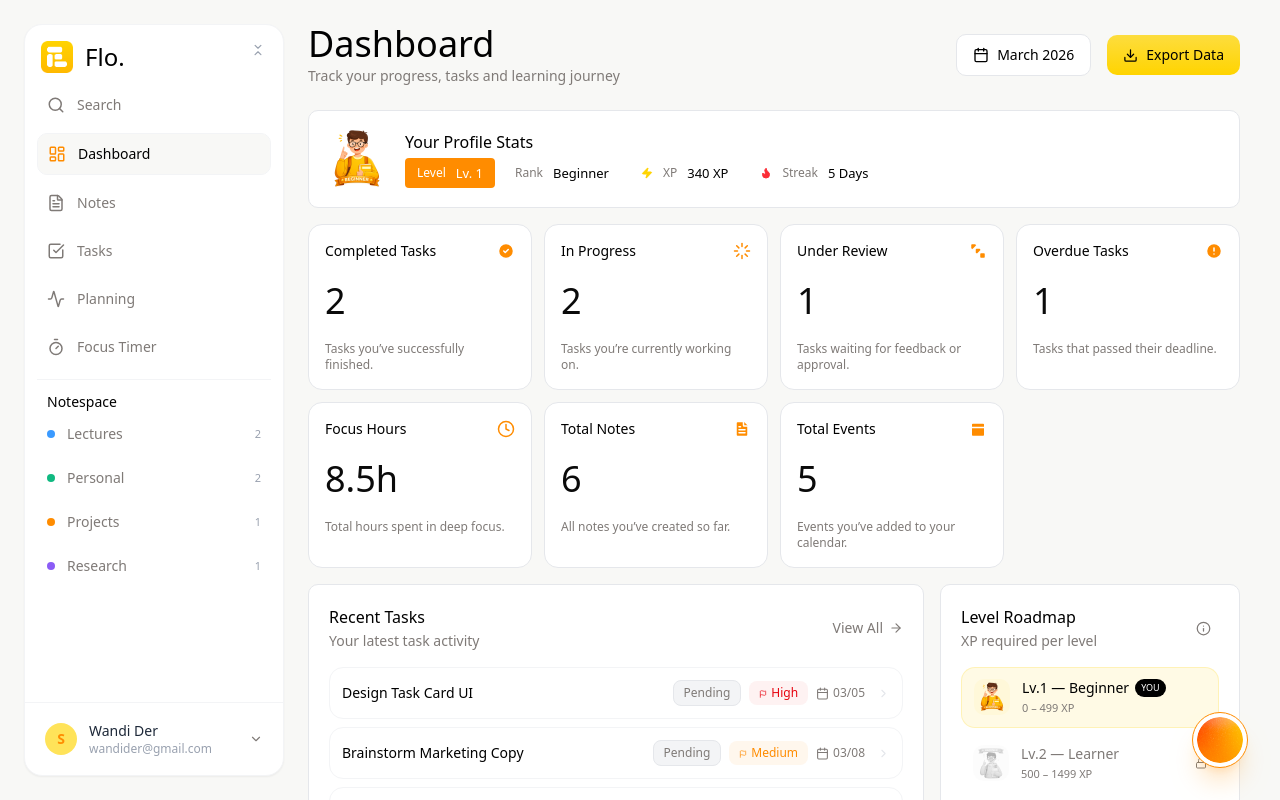
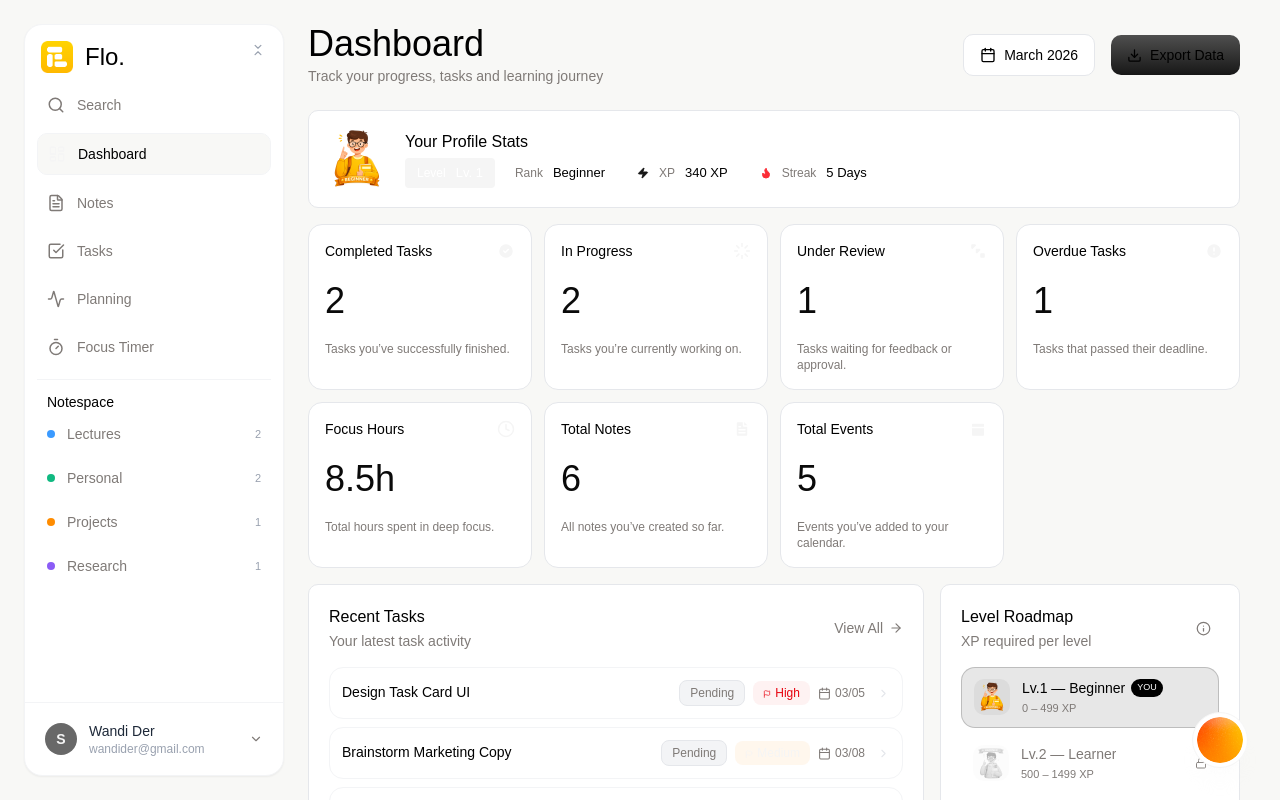
Before and after one commit to nandah4/flo, a React (Vite) app: page /dashboard in a window 1280 px wide. Built offline with nearby package versions, Linux system fonts and the light colour scheme; grey boxes are pictures that could not be loaded.

Commit message:
feat: initial commit

```diff
--- a/package.json
+++ b/package.json
@@ -10,6 +10,7 @@
     "preview": "vite preview"
   },
   "dependencies": {
+    "@fontsource-variable/geist": "^5.2.8",
     "@tailwindcss/vite": "^4.2.1",
     "@tiptap/extension-placeholder": "^3.20.0",
     "@tiptap/pm": "^3.20.0",
@@ -40,7 +41,7 @@
     "eslint-plugin-react-hooks": "^7.0.1",
     "eslint-plugin-react-refresh": "^0.4.24",
     "globals": "^16.5.0",
-    "shadcn": "^3.8.5",
+    "shadcn": "^4.0.0",
     "tw-animate-css": "^1.4.0",
     "typescript": "~5.9.3",
     "typescript-eslint": "^8.48.0",
--- /dev/null
+++ b/src/components/ui/button.tsx
@@ -0,0 +1,67 @@
+import * as React from "react"
+import { cva, type VariantProps } from "class-variance-authority"
+import { Slot } from "radix-ui"
+
+import { cn } from "@/lib/utils"
+
+const buttonVariants = cva(
+  "group/button inline-flex shrink-0 items-center justify-center rounded-lg border border-transparent bg-clip-padding text-sm font-medium whitespace-nowrap transition-all outline-none select-none focus-visible:border-ring focus-visible:ring-3 focus-visible:ring-ring/50 disabled:pointer-events-none disabled:opacity-50 aria-invalid:border-destructive aria-invalid:ring-3 aria-invalid:ring-destructive/20 dark:aria-invalid:border-destructive/50 dark:aria-invalid:ring-destructive/40 [&_svg]:pointer-events-none [&_svg]:shrink-0 [&_svg:not([class*='size-'])]:size-4",
+  {
+    variants: {
+      variant: {
+        default: "bg-primary text-primary-foreground [a]:hover:bg-primary/80",
+        outline:
+          "border-border bg-background hover:bg-muted hover:text-foreground aria-expanded:bg-muted aria-expanded:text-foreground dark:border-input dark:bg-input/30 dark:hover:bg-input/50",
+        secondary:
+          "bg-secondary text-secondary-foreground hover:bg-secondary/80 aria-expanded:bg-secondary aria-expanded:text-secondary-foreground",
+        ghost:
+          "hover:bg-muted hover:text-foreground aria-expanded:bg-muted aria-expanded:text-foreground dark:hover:bg-muted/50",
+        destructive:
+          "bg-destructive/10 text-destructive hover:bg-destructive/20 focus-visible:border-destructive/40 focus-visible:ring-destructive/20 dark:bg-destructive/20 dark:hover:bg-destructive/30 dark:focus-visible:ring-destructive/40",
+        link: "text-primary underline-offset-4 hover:underline",
+      },
+      size: {
+        default:
+          "h-8 gap-1.5 px-2.5 has-data-[icon=inline-end]:pr-2 has-data-[icon=inline-start]:pl-2",
+        xs: "h-6 gap-1 rounded-[min(var(--radius-md),10px)] px-2 text-xs in-data-[slot=button-group]:rounded-lg has-data-[icon=inline-end]:pr-1.5 has-data-[icon=inline-start]:pl-1.5 [&_svg:not([class*='size-'])]:size-3",
+        sm: "h-7 gap-1 rounded-[min(var(--radius-md),12px)] px-2.5 text-[0.8rem] in-data-[slot=button-group]:rounded-lg has-data-[icon=inline-end]:pr-1.5 has-data-[icon=inline-start]:pl-1.5 [&_svg:not([class*='size-'])]:size-3.5",
+        lg: "h-9 gap-1.5 px-2.5 has-data-[icon=inline-end]:pr-3 has-data-[icon=inline-start]:pl-3",
+        icon: "size-8",
+        "icon-xs":
+          "size-6 rounded-[min(var(--radius-md),10px)] in-data-[slot=button-group]:rounded-lg [&_svg:not([class*='size-'])]:size-3",
+        "icon-sm":
+          "size-7 rounded-[min(var(--radius-md),12px)] in-data-[slot=button-group]:rounded-lg",
+        "icon-lg": "size-9",
+      },
+    },
+    defaultVariants: {
+      variant: "default",
+      size: "default",
+    },
+  }
+)
+
+function Button({
+  className,
+  variant = "default",
+  size = "default",
+  asChild = false,
+  ...props
+}: React.ComponentProps<"button"> &
+  VariantProps<typeof buttonVariants> & {
+    asChild?: boolean
+  }) {
+  const Comp = asChild ? Slot.Root : "button"
+
+  return (
+    <Comp
+      data-slot="button"
+      data-variant={variant}
+      data-size={size}
+      className={cn(buttonVariants({ variant, size, className }))}
+      {...props}
+    />
+  )
+}
+
+export { Button, buttonVariants }
--- a/src/index.css
+++ b/src/index.css
@@ -3,6 +3,7 @@
 @import url('https://fonts.googleapis.com/css2?family=Google+Sans:ital,opsz,wght@0,17..18,400..700;1,17..18,400..700&display=swap');
 @import "tw-animate-css";
 @import "shadcn/tailwind.css";
+@import "@fontsource-variable/geist";
 
 @custom-variant dark (&:is(.dark *));
 
@@ -26,6 +27,9 @@
 
   * {
     @apply border-border outline-ring/50;
+  }
+  html {
+    @apply font-sans;
   }
 }
 
@@ -68,6 +72,7 @@
   --color-sidebar-accent-foreground: var(--sidebar-accent-foreground);
   --color-sidebar-border: var(--sidebar-border);
   --color-sidebar-ring: var(--sidebar-ring);
+  --font-sans: 'Geist Variable', sans-serif;
 }
 
 :root {
@@ -78,23 +83,23 @@
   --card-foreground: oklch(0.145 0 0);
   --popover: oklch(1 0 0);
   --popover-foreground: oklch(0.145 0 0);
-  --primary: #FFD400;
-  --primary-foreground: #000000;
-  --secondary: #FF8C00;
-  --secondary-foreground: #000000;
+  --primary: oklch(0.205 0 0);
+  --primary-foreground: oklch(0.985 0 0);
+  --secondary: oklch(0.97 0 0);
+  --secondary-foreground: oklch(0.205 0 0);
   --muted: oklch(0.97 0 0);
   --muted-foreground: oklch(0.556 0 0);
   --accent: oklch(0.97 0 0);
   --accent-foreground: oklch(0.205 0 0);
-  --destructive: oklch(0.577 0.245 27.325);
+  --destructive: oklch(0.58 0.22 27);
   --border: oklch(0.922 0 0);
   --input: oklch(0.922 0 0);
   --ring: oklch(0.708 0 0);
-  --chart-1: oklch(0.646 0.222 41.116);
-  --chart-2: oklch(0.6 0.118 184.704);
-  --chart-3: oklch(0.398 0.07 227.392);
-  --chart-4: oklch(0.828 0.189 84.429);
-  --chart-5: oklch(0.769 0.188 70.08);
+  --chart-1: oklch(0.809 0.105 251.813);
+  --chart-2: oklch(0.623 0.214 259.815);
+  --chart-3: oklch(0.546 0.245 262.881);
+  --chart-4: oklch(0.488 0.243 264.376);
+  --chart-5: oklch(0.424 0.199 265.638);
   --sidebar: oklch(0.985 0 0);
   --sidebar-foreground: oklch(0.145 0 0);
   --sidebar-primary: oklch(0.205 0 0);
@@ -112,23 +117,23 @@
   --card-foreground: oklch(0.985 0 0);
   --popover: oklch(0.205 0 0);
   --popover-foreground: oklch(0.985 0 0);
-  --primary: oklch(0.922 0 0);
+  --primary: oklch(0.87 0.00 0);
   --primary-foreground: oklch(0.205 0 0);
   --secondary: oklch(0.269 0 0);
   --secondary-foreground: oklch(0.985 0 0);
   --muted: oklch(0.269 0 0);
   --muted-foreground: oklch(0.708 0 0);
-  --accent: oklch(0.269 0 0);
+  --accent: oklch(0.371 0 0);
   --accent-foreground: oklch(0.985 0 0);
   --destructive: oklch(0.704 0.191 22.216);
   --border: oklch(1 0 0 / 10%);
   --input: oklch(1 0 0 / 15%);
   --ring: oklch(0.556 0 0);
-  --chart-1: oklch(0.488 0.243 264.376);
-  --chart-2: oklch(0.696 0.17 162.48);
-  --chart-3: oklch(0.769 0.188 70.08);
-  --chart-4: oklch(0.627 0.265 303.9);
-  --chart-5: oklch(0.645 0.246 16.439);
+  --chart-1: oklch(0.809 0.105 251.813);
+  --chart-2: oklch(0.623 0.214 259.815);
+  --chart-3: oklch(0.546 0.245 262.881);
+  --chart-4: oklch(0.488 0.243 264.376);
+  --chart-5: oklch(0.424 0.199 265.638);
   --sidebar: oklch(0.205 0 0);
   --sidebar-foreground: oklch(0.985 0 0);
   --sidebar-primary: oklch(0.488 0.243 264.376);
--- a/src/pages/Dashboard.tsx
+++ b/src/pages/Dashboard.tsx
@@ -218,6 +218,7 @@
                         ))}
                     </div>
 
+
                     {/* BOTTOM GRID */}
                     <div className="grid grid-cols-1 lg:grid-cols-3 gap-4">
 
```
Also changed, not shown: components.json (added), 2 other files (tests, documents, lock files or other folders).
